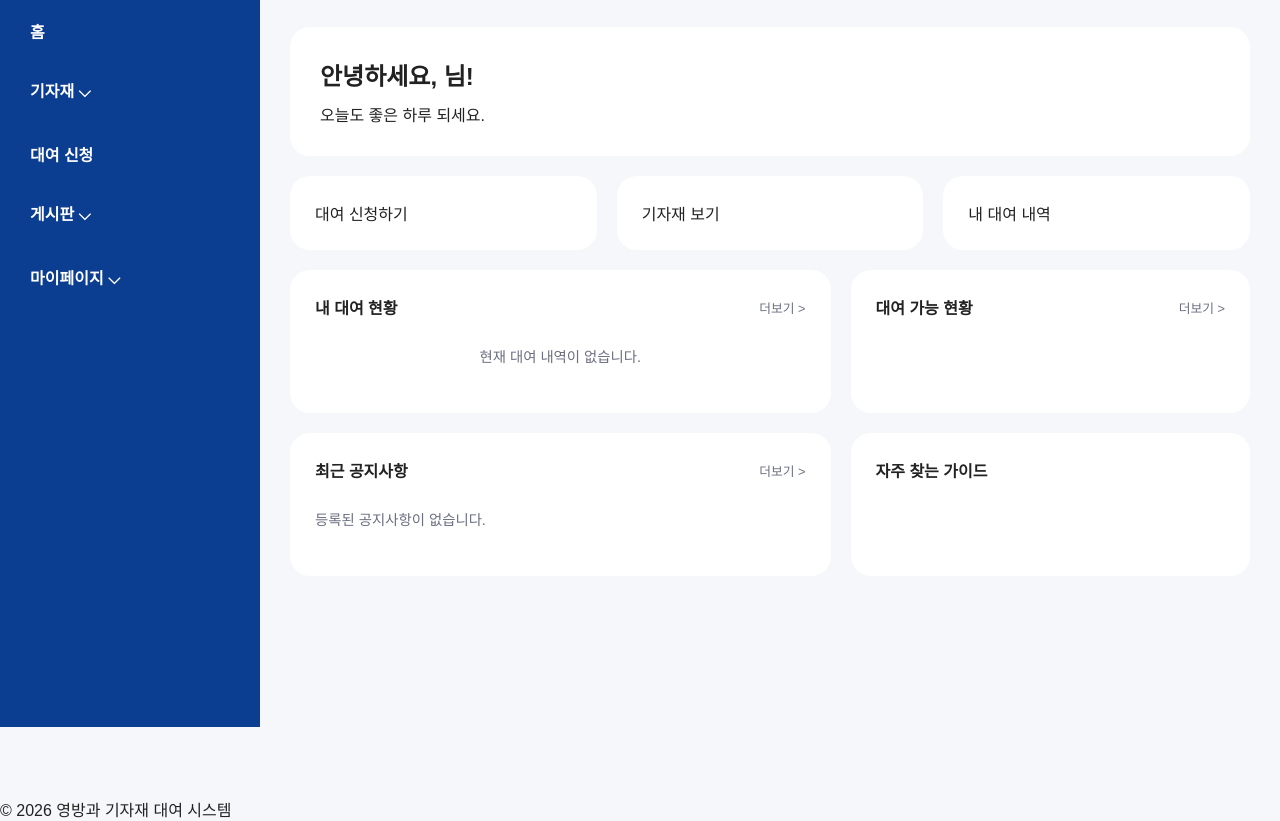
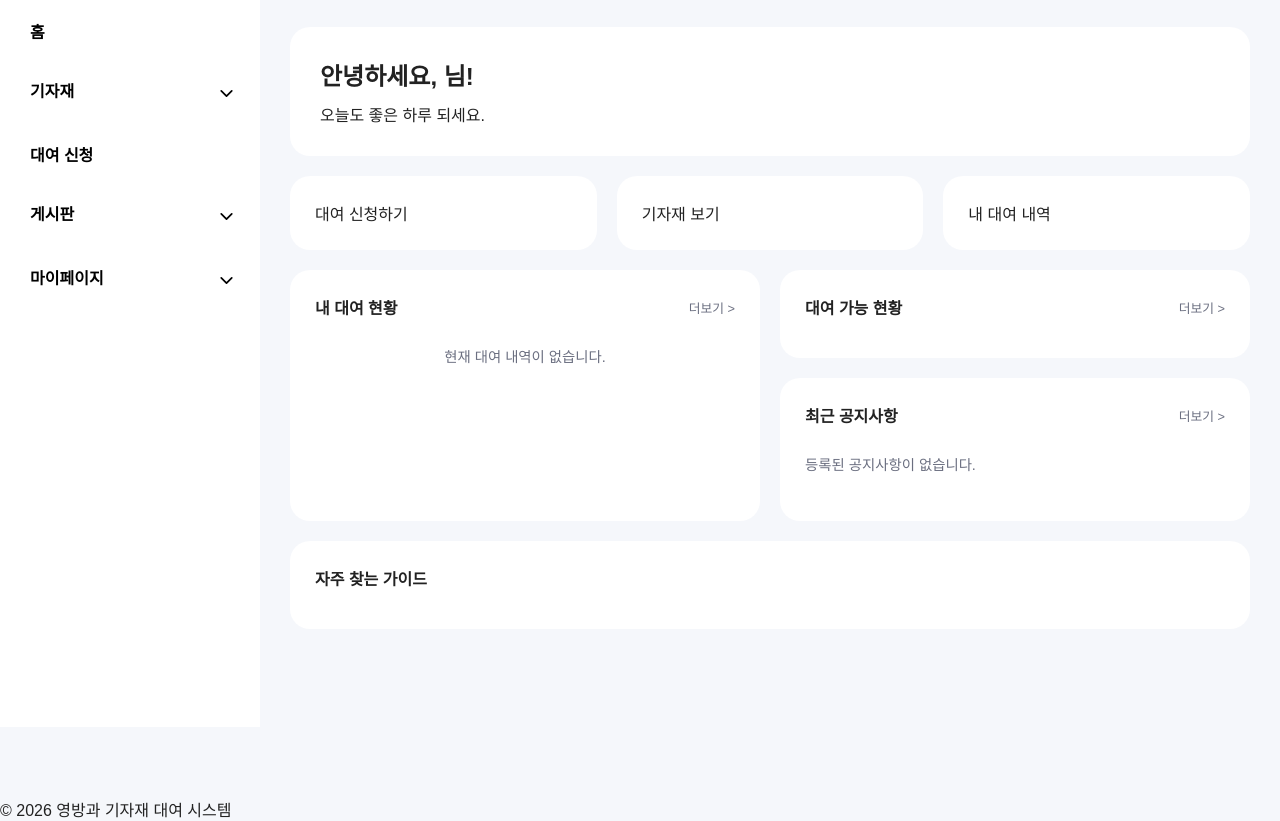
Before and after one commit to meow3166/media-equipment-system, a website: page views/index.html in a window 1280 px wide. Shown: the part 73-894 px from the top of the page. Drawn offline with nearby package versions, Linux system fonts and the light colour scheme; files that its build step writes are made by us from their sources.

Commit message:
메인페이지 수정 3

```diff
--- a/views/assets/css/dashboard.css
+++ b/views/assets/css/dashboard.css
@@ -62,7 +62,7 @@
 
 .dashboard-grid {
     display: grid;
-    grid-template-columns: 1.15fr 0.85fr;
+    grid-template-columns: 1fr 1fr;
     grid-template-areas:
         "rental availability"
         "rental notice"
--- a/views/assets/css/sidebar.css
+++ b/views/assets/css/sidebar.css
@@ -18,8 +18,14 @@
 
 
 .arrow{
-    /* display:inline-block; */
-    transition: transform .3s;
+    display: block;
+    width: 14px;
+    height: 14px;
+    object-fit: contain;
+    flex-shrink: 0;
+    color: black;
+    overflow: visible;
+    /* transition: transform 0.2s ease; */
 }
 
 /* 접힌 상태 */
@@ -38,9 +44,15 @@
 }
 
 /* 화살표 회전 */
-/* .menu-item.active .arrow{
-    transform:rotate(180deg);
-} */
+.menu-item.active .arrow{
+    transform:scaleY(-1);
+    color: white;
+}
+
+.menu-item.active > .menu-toggle{
+    background-color: #2563eb;
+    color: white;
+}
 
 .sidebar {
     position: fixed;
@@ -48,8 +60,8 @@
     left: 0;
     width: 260px;
     height: 100vh;
-    background: #0B3D91;
-    color: white;
+    background: white; /* #0B3D91 */
+    color: black;
     padding: 20px;
     overflow-y: auto;
     z-index: 1000;
@@ -68,11 +80,21 @@
     margin-bottom: 15px;
 }
 
-.sidebar nav ul li > span,
 .sidebar nav ul li > a {
     display: block;
     font-weight: 600;
     padding: 10px;
+}
+.sidebar nav ul li > .menu-toggle{
+    display: flex;
+    justify-content: space-between;
+    align-items: center;
+    width: 100%;
+    padding: 10px;
+    cursor: pointer;
+    border-radius: 10px;
+    box-sizing: border-box;
+    font-weight: 600;
 }
 
 .sidebar nav ul li ul {
--- a/views/assets/js/sidebar.js
+++ b/views/assets/js/sidebar.js
@@ -1,25 +1,23 @@
+
 // const menuItems = document.querySelectorAll(".menu-item");
 
 // menuItems.forEach(item => {
-
 //     const toggle = item.querySelector(".menu-toggle");
 
 //     if (!toggle) return;
 
 //     toggle.addEventListener("click", () => {
 
-//         // 다른 메뉴는 닫기 (아코디언)
-//         menuItems.forEach(other => {
-//             if (other !== item) {
-//                 other.classList.remove("active");
-//             }
-//         });
-
-//         // 현재 메뉴 열기/닫기
 //         item.classList.toggle("active");
 
+//         const arrow = toggle.querySelector(".arrow");
+
+//         if (item.classList.contains("active")) {
+//             arrow.src = "/assets/images/uparrow.png";
+//         } else {
+//             arrow.src = "/assets/images/downarrow.png";
+//         }
 //     });
-
 // });
 
 const menuItems = document.querySelectorAll(".menu-item");
@@ -30,15 +28,6 @@ menuItems.forEach(item => {
     if (!toggle) return;
 
     toggle.addEventListener("click", () => {
-
         item.classList.toggle("active");
-
-        const arrow = toggle.querySelector(".arrow");
-
-        if (item.classList.contains("active")) {
-            arrow.textContent = "⌃";
-        } else {
-            arrow.textContent = "⌵";
-        }
     });
 });
--- a/views/includes/sidebar.html
+++ b/views/includes/sidebar.html
@@ -5,14 +5,16 @@
     </div>
     <nav>
         <ul>
-            <li>
+            <li class="menu-item">
                 <a href="/">홈</a>
             </li>
 
             <li class="menu-item">
                 <span class="menu-toggle">
                     기자재
-                    <span class="arrow">⌵</span>
+                    <svg class="arrow" xmlns="http://www.w3.org/2000/svg" fill="currentColor" viewBox="0 0 16 16">
+                            <path d="M6 9L12 15L18 9" fill="none" stroke="currentColor" stroke-width="2" stroke-linecap="round" stroke-linejoin="round"/>
+                    </svg>
                 </span>
                 <ul class="submenu">
                     <li><a href="/equipment">기자재 목록</a></li>
@@ -21,14 +23,16 @@
                 </ul>
             </li>
 
-            <li>
+            <li class="menu-item">
                 <a href="/rental">대여 신청</a>
             </li>
 
             <li class="menu-item">
                 <span class="menu-toggle">
                     게시판
-                    <span class="arrow">⌵</span>
+                    <svg class="arrow" xmlns="http://www.w3.org/2000/svg" fill="currentColor" viewBox="0 0 16 16">
+                            <path d="M6 9L12 15L18 9" fill="none" stroke="currentColor" stroke-width="2" stroke-linecap="round" stroke-linejoin="round"/>
+                    </svg>
                 </span>
                 <ul class="submenu">
                     <li><a href="/notice">공지사항</a></li>
@@ -40,7 +44,9 @@
             <li class="menu-item">
                 <span class="menu-toggle">
                     마이페이지
-                    <span class="arrow">⌵</span>
+                    <svg class="arrow" xmlns="http://www.w3.org/2000/svg" fill="currentColor" viewBox="0 0 16 16">
+                            <path d="M6 9L12 15L18 9" fill="none" stroke="currentColor"  stroke-width="2" stroke-linecap="round" stroke-linejoin="round"/>
+                    </svg>
                 </span>
                 <ul class="submenu">
                     <li><a href="/mypage/rental">내 대여 내역</a></li>
--- a/views/index.html
+++ b/views/index.html
@@ -12,7 +12,7 @@
 
     <section class="quick-menu">
         <div class="dashboard-card">
-            <a href="/rental/new" class="menu-card">
+            <a href="/rental" class="menu-card">
                 대여 신청하기
             </a>
         </div>
@@ -22,14 +22,14 @@
             </a>
         </div>
         <div class="dashboard-card">
-            <a href="/my/rentals" class="menu-card">
+            <a href="/mypage/rental" class="menu-card">
                 내 대여 내역
             </a>
         </div>
     </section>
 
     <section class="dashboard-grid">
-        <div class="dashboard-card">
+        <div class="dashboard-card rental-status-card">
             <div class="card-header">
                 <h3>내 대여 현황</h3>
                 <a href="/my/rentals" class="card-more">더보기 &gt;</a>
@@ -59,10 +59,10 @@
             </ul>
         </div>
 
-        <div class="dashboard-card">
+        <div class="dashboard-card availability-card">
             <div class="card-header">
                 <h3>대여 가능 현황</h3>
-                <a href="/equipment" class="card-more">더보기 &gt;</a>
+                <a href="/equipment/status" class="card-more">더보기 &gt;</a>
             </div>
             <ul class="availability-list">
                 {% for eq in availableEquipment %}
@@ -73,10 +73,10 @@
                 {% endfor %}
             </ul>
         </div>
-        <div class="dashboard-card">
+        <div class="dashboard-card notice-card">
             <div class="card-header">
                 <h3>최근 공지사항</h3>
-                <a href="/board/notice" class="card-more">더보기 &gt;</a>
+                <a href="/notice" class="card-more">더보기 &gt;</a>
             </div>
             <ul class="notice-list">
                 {% for notice in recentNotices %}
@@ -89,7 +89,7 @@
                 {% endfor %}
             </ul>
         </div>
-        <div class="dashboard-card">
+        <div class="dashboard-card guide-card">
             <div class="card-header">
                 <h3>자주 찾는 가이드</h3>
             </div>
```
Also changed, not shown: routers/public.js (+7 -0 lines), views/equipment/index.html (added, +10 -0 lines), views/equipment/status.html (added, +12 -0 lines), views/assets/images/arrow.png (added), views/assets/images/arrow.svg (added), views/assets/images/mypage.png (added).
